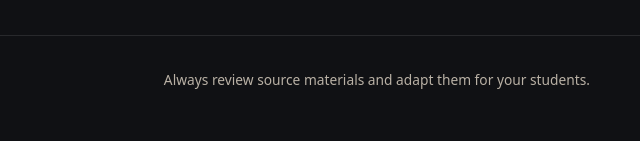
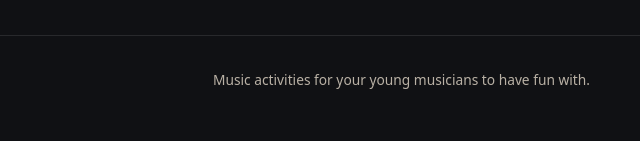
Before and after one commit to kitsharma/stage-ready-music-resources, a website: page index.html in a window 1280 px wide. Shown: the part 3086-3227 px from the top of the page, 640-1280 px from the left. Drawn offline with Linux system fonts and the light colour scheme; a web font is replaced by a local one.

Commit message:
Update Stage Ready footer copy
Replace the footer guidance with music activities copy for young musicians.

```diff
--- a/index.html
+++ b/index.html
@@ -141,7 +141,7 @@
     </article>
   </template>
 
-  <footer><div class="shell footer-row"><div><strong>Stage Ready</strong><p>Curated starting points for elementary music teachers.</p></div><p>Always review source materials and adapt them for your students.</p></div></footer>
+  <footer><div class="shell footer-row"><div><strong>Stage Ready</strong><p>Curated starting points for elementary music teachers.</p></div><p>Music activities for your young musicians to have fun with.</p></div></footer>
   <div class="toast" id="toast" role="status" aria-live="polite"></div>
 </body>
 </html>
```
